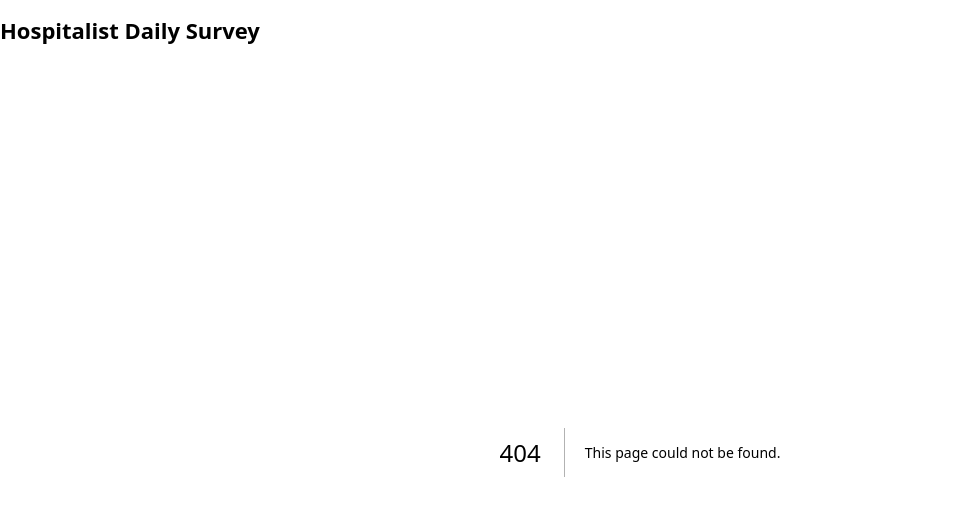
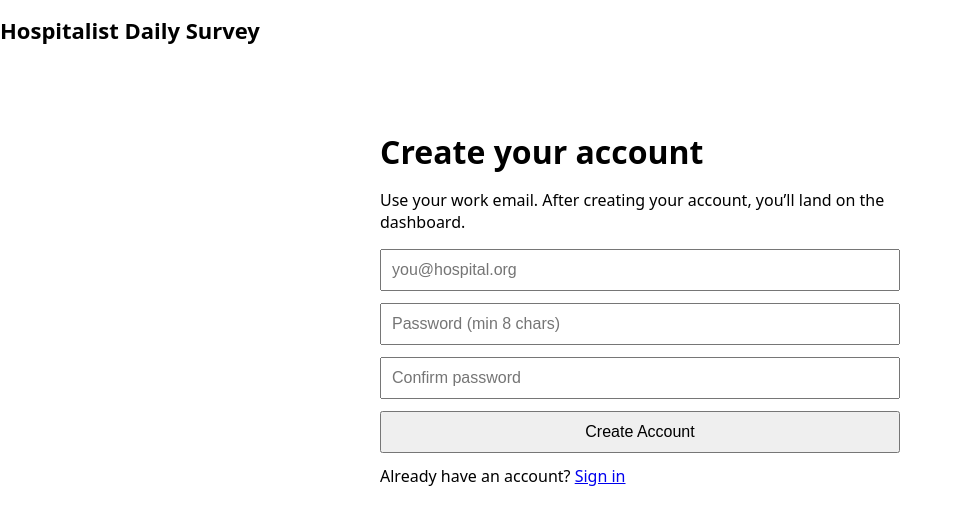
Before and after one commit to radu-grovu/imisqi, a Next.js app: page /register in a window 1280 px wide. Before the commit this address had no page. Shown: the top 524 px of the page, without its empty margins (0-961 px from the left). Built offline with nearby package versions, Linux system fonts and the light colour scheme; no server answers.

Commit message:
Create page.tsx

```diff
--- /dev/null
+++ b/src/app/register/page.tsx
@@ -0,0 +1,103 @@
+'use client';
+
+import { useState } from 'react';
+import { useRouter } from 'next/navigation';
+import { supabaseBrowser } from '../../lib/supabaseBrowser'; // note the relative path
+
+export default function RegisterPage() {
+  const router = useRouter();
+  const [email, setEmail] = useState('');
+  const [pw, setPw] = useState('');
+  const [pw2, setPw2] = useState('');
+  const [busy, setBusy] = useState(false);
+  const [msg, setMsg] = useState<string | null>(null);
+
+  async function onRegister(e: React.FormEvent) {
+    e.preventDefault();
+    setMsg(null);
+
+    if (pw !== pw2) {
+      setMsg('Passwords do not match.');
+      return;
+    }
+    if (pw.length < 8) {
+      setMsg('Password must be at least 8 characters.');
+      return;
+    }
+
+    setBusy(true);
+    try {
+      // 1) Create the user (no email confirmation required per your Supabase settings)
+      const { data: signUpData, error: signUpErr } = await supabaseBrowser.auth.signUp({
+        email,
+        password: pw,
+      });
+      if (signUpErr) {
+        setMsg(signUpErr.message);
+        return;
+      }
+
+      // 2) If signUp didn't return a session (some settings), sign in immediately
+      if (!signUpData.session) {
+        const { error: signInErr } = await supabaseBrowser.auth.signInWithPassword({
+          email,
+          password: pw,
+        });
+        if (signInErr) {
+          setMsg(signInErr.message);
+          return;
+        }
+      }
+
+      // 3) Go to dashboard now that the user is logged in
+      router.push('/dashboard');
+    } finally {
+      setBusy(false);
+    }
+  }
+
+  return (
+    <main style={{ maxWidth: 520, margin: '48px auto', padding: 16 }}>
+      <h1 style={{ marginBottom: 8 }}>Create your account</h1>
+      <p style={{ marginBottom: 16 }}>
+        Use your work email. After creating your account, you’ll land on the dashboard.
+      </p>
+
+      <form onSubmit={onRegister} style={{ display: 'grid', gap: 12 }}>
+        <input
+          type="email"
+          required
+          placeholder="you@hospital.org"
+          value={email}
+          onChange={(e) => setEmail(e.target.value)}
+          style={{ padding: 10, fontSize: 16 }}
+        />
+        <input
+          type="password"
+          required
+          placeholder="Password (min 8 chars)"
+          value={pw}
+          onChange={(e) => setPw(e.target.value)}
+          style={{ padding: 10, fontSize: 16 }}
+        />
+        <input
+          type="password"
+          required
+          placeholder="Confirm password"
+          value={pw2}
+          onChange={(e) => setPw2(e.target.value)}
+          style={{ padding: 10, fontSize: 16 }}
+        />
+        <button type="submit" disabled={busy} style={{ padding: '10px 14px', fontSize: 16 }}>
+          {busy ? 'Creating…' : 'Create Account'}
+        </button>
+      </form>
+
+      <p style={{ marginTop: 12 }}>
+        Already have an account? <a href="/">Sign in</a>
+      </p>
+
+      {msg && <p style={{ color: 'crimson', marginTop: 12 }}>{msg}</p>}
+    </main>
+  );
+}
```
